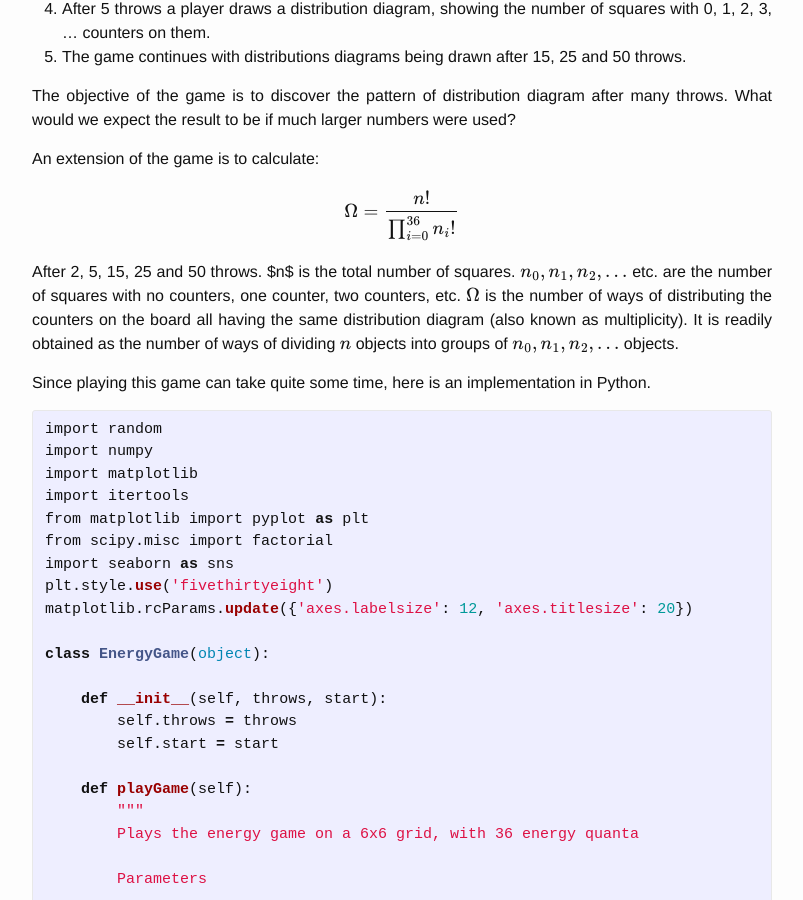
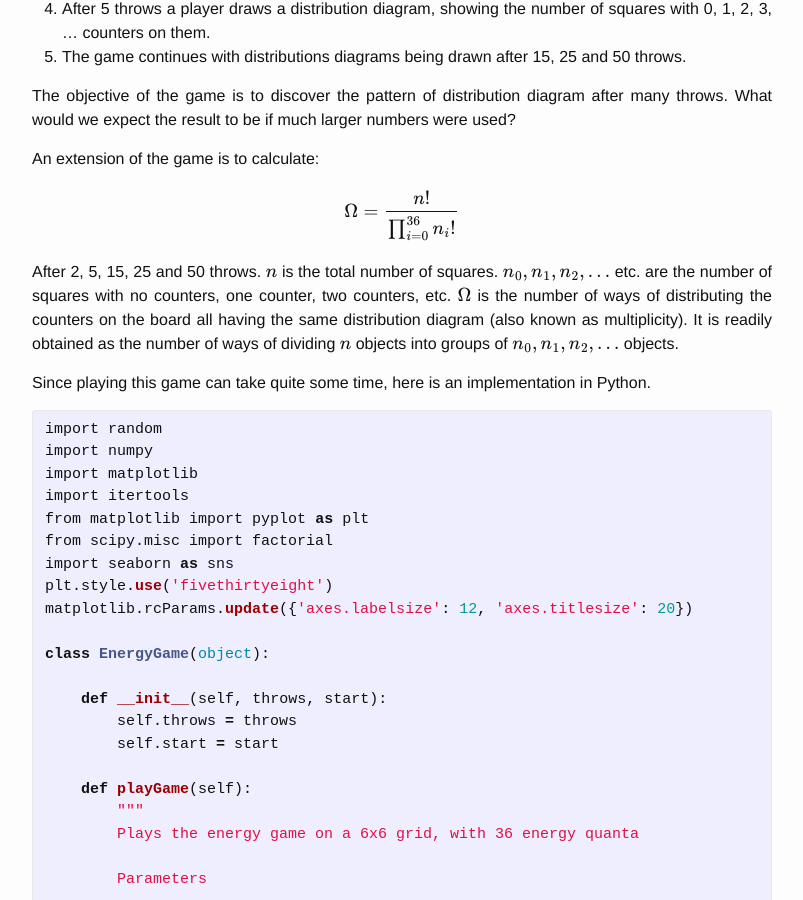
Before and after one commit to jeiros/jeiros.github.io, a Jekyll site: the page built from _posts/2017-06-30-energy-game.markdown, in a window 1280 px wide and 900 px high, scrolled down 647 px. Shown: the whole window, without its empty margins (238-1041 px from the left). Built offline with Jekyll 4.4.1, drawn with Linux system fonts in a browser that asks for light colours; formulas are drawn with MathJax 3.

Commit message:
missing dollar sign

```diff
--- a/_posts/2017-06-30-energy-game.markdown
+++ b/_posts/2017-06-30-energy-game.markdown
@@ -31,7 +31,7 @@ An extension of the game is to calculate:
 
 $$ \Omega = \frac{n!}{\prod_{i=0}^{36}{n_{i}!}} $$
 
-After 2, 5, 15, 25 and 50 throws. $n$ is the total number of squares. $$n_{0}, n_{1}, n_{2}, ...$$ etc. are the number of squares with no counters, one counter, two counters, etc.
+After 2, 5, 15, 25 and 50 throws. $$n$$ is the total number of squares. $$n_{0}, n_{1}, n_{2}, ...$$ etc. are the number of squares with no counters, one counter, two counters, etc.
 $$\Omega$$ is the number of ways of distributing the counters on the board all having the same distribution diagram (also known as multiplicity). It is readily obtained as the number
 of ways of dividing $$n$$ objects into groups of $$n_{0}, n_{1}, n_{2}, ...$$ objects.
 
```
